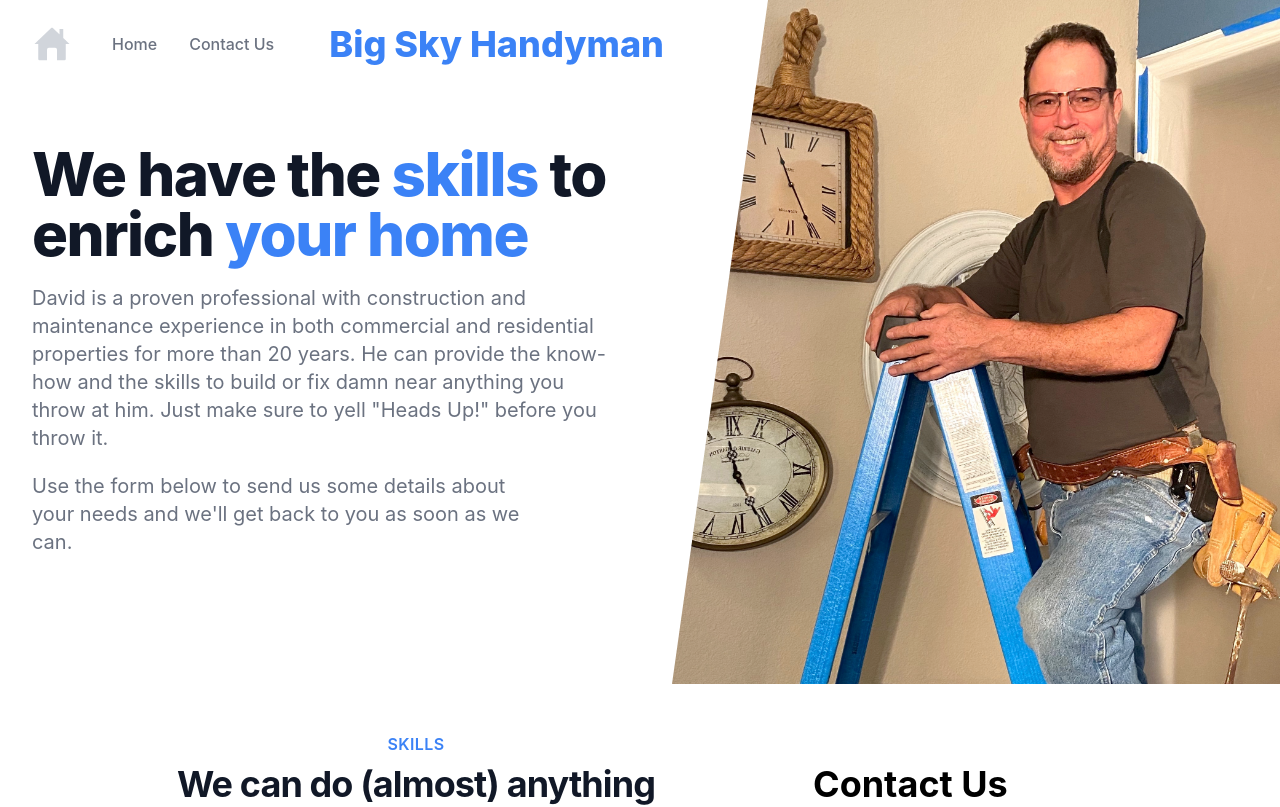
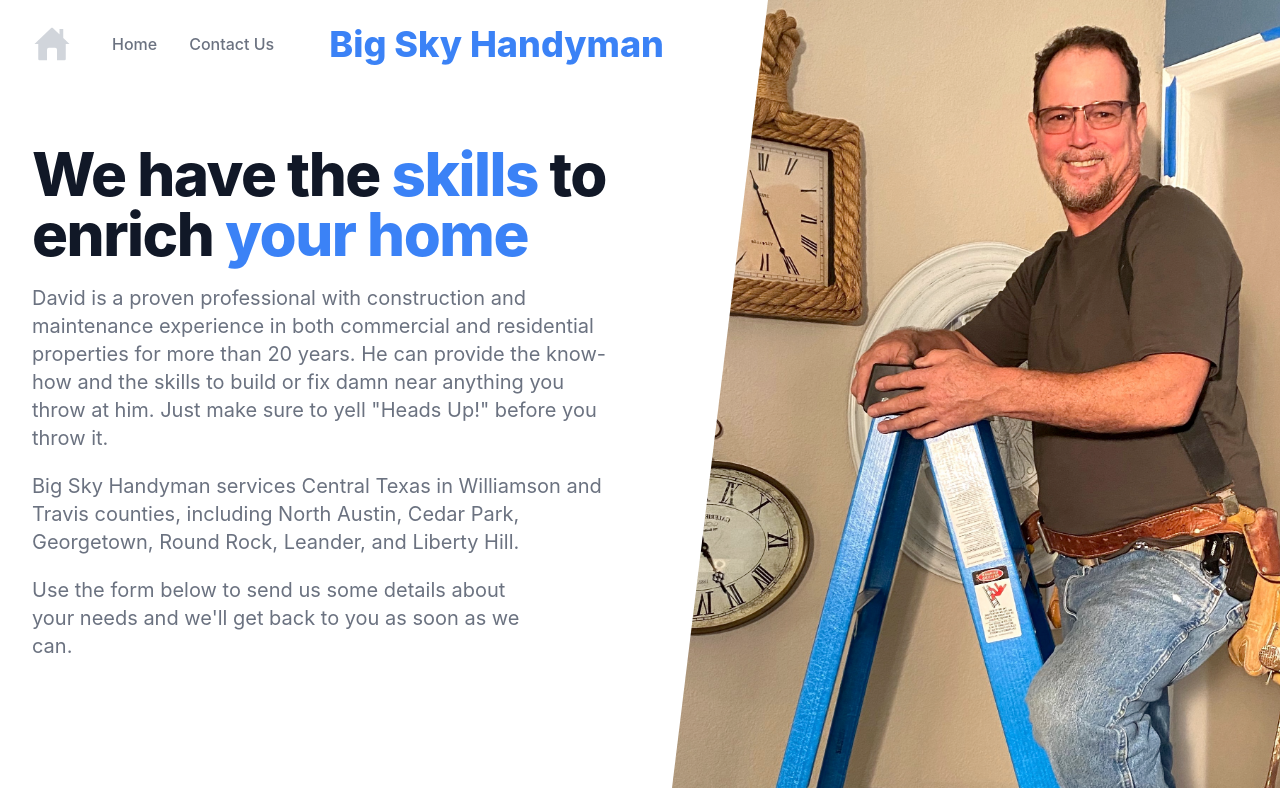
Before and after one commit to jamescary/bigskyhandyman, a Next.js app: page / in a window 1280 px wide. Shown: the top 807 px of the page. Built offline with nearby package versions, Linux system fonts and the light colour scheme; what @tailwindcss/typography would draw is missing.

Commit message:
update scroll/focus and service area in hero

```diff
--- a/components/hero.js
+++ b/components/hero.js
@@ -1,7 +1,6 @@
 const navScrollTo = (e) => {
   e.preventDefault();
   const elId = e.target.dataset.id;
-  console.log("elid", elId);
   const targetEl = document.querySelector(`#${elId}`);
   const scrollIntoViewOptions = {
     block: "start",
@@ -9,11 +8,13 @@ const navScrollTo = (e) => {
     behavior: "smooth",
   };
   targetEl.scrollIntoView(scrollIntoViewOptions);
+
+  const focusEl  = document.querySelector(`#yourname`);
+  focusEl?.focus({preventScroll: true});
 };
 
 const toggleMenu = (e) => {
   const el = document.querySelector('[data-id="mobileMenu"]');
-  console.log(el);
   el.classList.toggle("hidden");
 };
 
@@ -257,6 +258,8 @@ export default function Hero() {
                 more than 20 years. He can provide the know-how and the skills
                 to build or fix damn near anything you throw at him. Just make
                 sure to yell "Heads Up!" before you throw it.
+              </p><p className="mt-3 text-base text-gray-500 dark:text-gray-200 sm:mt-5 sm:text-lg sm:max-w-xl sm:mx-auto md:mt-5 md:text-xl lg:mx-0">
+                Big Sky Handyman services Central Texas in Williamson and Travis counties, including North Austin, Cedar Park, Georgetown, Round Rock, Leander, and Liberty Hill.
               </p>
               <p className="mt-3 text-base text-gray-500 dark:text-gray-200 sm:mt-5 sm:text-lg sm:max-w-xl sm:mx-auto md:mt-5 md:text-xl lg:mx-0 lg:max-w-lg">
                 Use the form below to send us some details about your needs and
```
